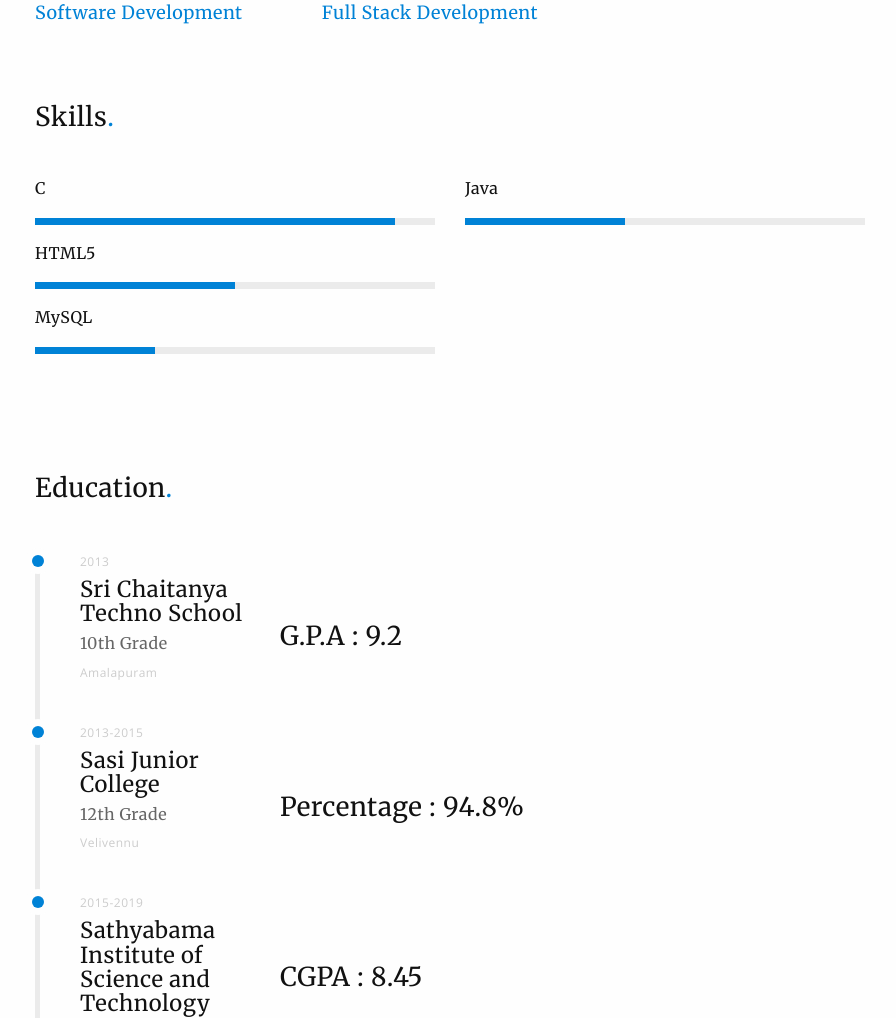
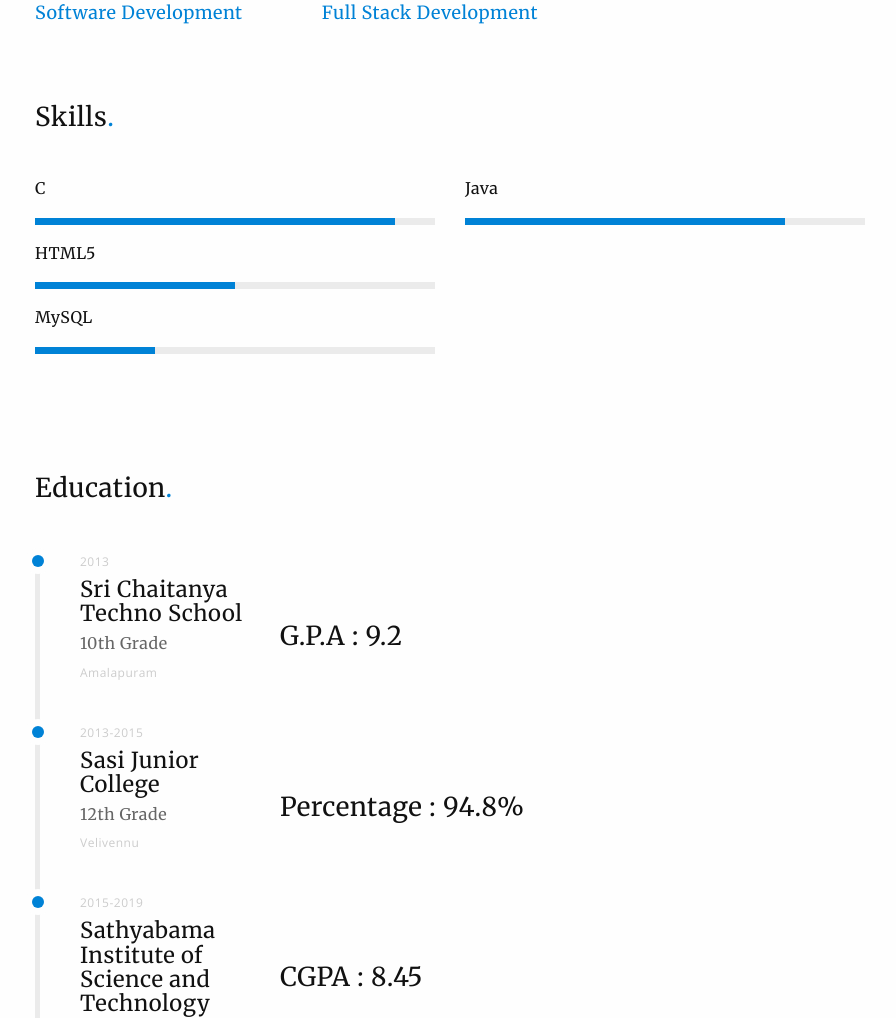
Before and after one commit to Madhu704/chsaiteja707.github.io, a plain HTML site: page index.html in a window 1280 px wide. Shown: the part 940-1958 px from the top of the page, without its empty margins (370-1266 px from the left). Drawn offline with nearby package versions, Linux system fonts and the light colour scheme; some packages are replaced by stand-ins of ours; a script that the page names is missing; a web font is replaced by a local one.

Commit message:
Update index.html

```diff
--- a/index.html
+++ b/index.html
@@ -191,7 +191,7 @@
                         <div class="col-sm-6">
                             <h6 class="progress-title">Java</h6>
                             <div class="progress">
-                                <div class="progress-bar progress-bar-primary animated fadeInLeft" role="progressbar" aria-valuenow="70" aria-valuemin="0" aria-valuemax="100" style="width: 40%">
+                                <div class="progress-bar progress-bar-primary animated fadeInLeft" role="progressbar" aria-valuenow="70" aria-valuemin="0" aria-valuemax="100" style="width: 80%">
                                 </div>
                             </div><!-- / progress -->
 
```
